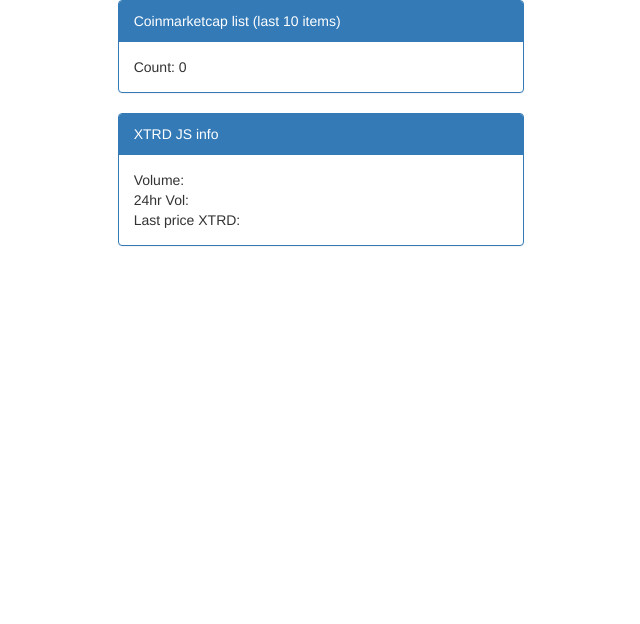
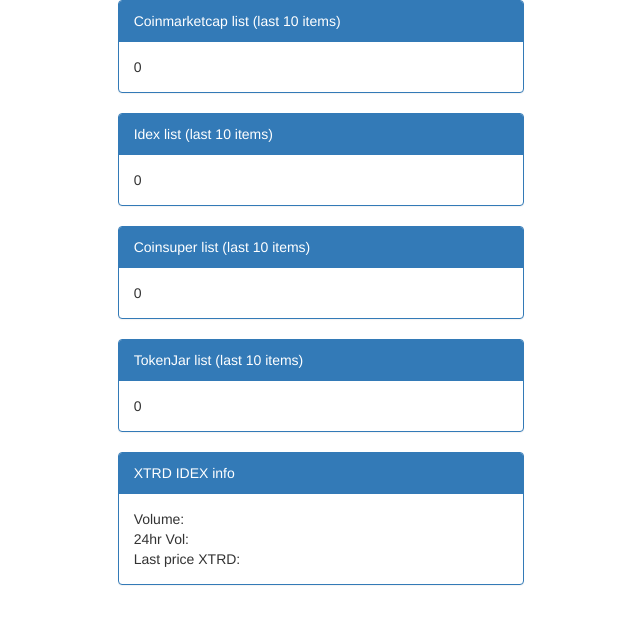
Before and after one commit to evmon/Rest-API, a Django app: page /db in a window 1280 px wide. Shown: the top 624 px of the page, without its empty margins (319-959 px from the left). Run offline with Django 3.2, Linux system fonts and the light colour scheme; data that the repository does not hold is empty; parts of the project's set-up code (start-up, migrations or seed data) failed here and were passed over; some libraries are stand-ins or nearby versions.

Commit message:
updated parse data modules

```diff
--- a/api/urls.py
+++ b/api/urls.py
@@ -1,11 +1,12 @@
 from django.urls import path
 
 from .views import (CoinmarketcapListView, BasicView, MarketsView,
-	api_root, )
+	api_root, RecordCreateView, )
 
 urlpatterns = [
 	path('', api_root, name='root'),
 	path('db', CoinmarketcapListView.as_view(), name='db'),
     path('rest/explorer/xtrd/basic', BasicView.as_view(), name='basic-metrics'),
     path('rest/explorer/xtrd/markets', MarketsView.as_view(), name='markets-info'),
+	path('rest/explorer/xtrd/create', RecordCreateView.as_view(), name='record-create'),
 ]
--- a/api/views.py
+++ b/api/views.py
@@ -1,7 +1,11 @@
+import json
 import requests
+import logging
 
 from django.shortcuts import render
 from django.views.generic.list import ListView
+from django.http import HttpResponse
+from django.utils import timezone
 
 from rest_framework import generics, status
 from rest_framework.decorators import api_view, permission_classes
@@ -12,6 +16,10 @@
 from .serializers import BasicSerializer, MarketSerializer
 
 from .models import Coinmarketcap, Idex, TokenJar, Coinsuper, TOTAL_SUPPLY
+from .forms import RecordCreateForm
+
+
+logger = logging.getLogger(__name__)
 
 
 class CoinmarketcapListView(ListView):
@@ -21,8 +29,11 @@
     def get_context_data(self, **kwargs):
         context = super().get_context_data(**kwargs)
         context['coinmarketcap_list'] = Coinmarketcap.objects.order_by('-date')[:10]
-        # print(context['data'])
+        context['idex_list'] = Idex.objects.order_by('-date')[:10]
+        context['tokenjar_list'] = TokenJar.objects.order_by('-date')[:10]
+        context['coinsuper_list'] = Coinsuper.objects.order_by('-date')[:10]
         return context
+
 
 @api_view(['GET'])
 def api_root(request, format=None):
@@ -103,3 +114,63 @@
         except:
             data = []
         return Response(data, status=status.HTTP_204_NO_CONTENT)
+
+
+class RecordCreateView(APIView):
+
+    @staticmethod
+    def post(request):
+        data = request.POST
+        coinsuper_usd = data['tickers[0][converted_last][usd]']
+        coinsuper_eth = data['tickers[0][converted_last][eth]']
+        coinsuper_volume = data['tickers[0][volume]']
+        idex_usd = data['tickers[1][converted_last][usd]']
+        idex_eth = data['tickers[1][converted_last][eth]']
+        idex_volume = data['tickers[1][volume]']
+        joyso = data['tickers[2][volume]']
+        tokenjar_usd = data['tickers[3][converted_last][usd]']
+        tokenjar_eth = data['tickers[3][converted_last][eth]']
+        tokenjar_volume = data['tickers[3][volume]']
+        ETH_USD = float(requests.get(
+            'https://min-api.cryptocompare.com/data/price?fsym=ETH&tsyms=USD').json()['USD'])
+        r = requests.get('https://api.coinmarketcap.com/v2/ticker/3067/')
+        data = json.loads(r.text)['data']
+        coinmarketcap_usd = data['quotes']['USD']['price']
+        coinmarketcap_eth = float(coinmarketcap_usd) / ETH_USD
+        coinmarketcap_volume = data['quotes']['USD']['volume_24h']
+        last_obj = Idex.objects.latest('date')
+        # print(timezone.now())
+        # print(last_obj.date)
+        # print(last_obj.date + timezone.timedelta(minutes=1) >= timezone.now())
+        # if(timezone.now() >= last_obj.date + timezone.timedelta(minutes=1)):
+        obj_cs = Coinsuper.objects.create(
+            price_usd=float(coinsuper_usd),
+            price_eth=float(coinsuper_eth),
+            volume=float(coinsuper_volume))
+        logger.debug("Created Coinsuper obj: " + str(obj_cs.date))
+        print("Created Coinsuper obj: " + str(obj_cs.date))
+
+        obj_i = Idex.objects.create(
+            price_usd=float(idex_usd),
+            price_eth=float(idex_eth),
+            volume=float(idex_volume))
+        logger.debug("Created Idex obj: " + str(obj_i.date))
+        print("Created Idex obj: " + str(obj_i.date))
+
+        obj_tj = TokenJar.objects.create(
+            price_usd=float(tokenjar_usd),
+            price_eth=float(tokenjar_eth),
+            volume=float(tokenjar_volume))
+        logger.debug("Created TokenJar obj: " + str(obj_tj.date))
+        print("Created TokenJar obj: " + str(obj_tj.date))
+
+        obj_c = Coinmarketcap.objects.create(
+            price_usd=coinmarketcap_usd,
+            price_eth=coinmarketcap_eth,
+            volume=coinmarketcap_volume)
+        logger.debug("Created Coinmarketcap obj: " + str(obj_c.date))
+        print("Created Coinmarketcap obj: " + str(obj_c.date))
+
+        return HttpResponse('All objects is created at {}'.format(timezone.now()), status=status.HTTP_201_CREATED)
+        # else:
+        #     return HttpResponse('Data has recently been updated.', status=status.HTTP_200_OK)
--- a/templates/api/coinmarketcap_list.html
+++ b/templates/api/coinmarketcap_list.html
@@ -18,16 +18,16 @@
             <div class="panel panel-primary">
                 <div class="panel-heading">Coinmarketcap list (last 10 items)</div>
                 <div class="panel-body">
-                    <span>Count: </span>
+                    <!-- <span>Count: </span> -->
                     <span>
                         {% if coinmarketcap_list %}
-                            {{ coinmarketcap_list|length }}
+                            <!-- {{ coinmarketcap_list|length }} -->
                             {% for key in coinmarketcap_list %}
-                                 <p>{{ key.date }}</p>
+                                 <p>Date: {{ key.date }}</p>
                             {% endfor %}
                         {% else %}
                             0
-                        {% endif %}</span></br>
+                        {% endif %}</span>
                 </div>
             </div>
         </div>
@@ -36,7 +36,67 @@
     <div class="row row-top">
         <div class="col-md-4 col-md-offset-4">
             <div class="panel panel-primary">
-                <div class="panel-heading">XTRD JS info</div>
+                <div class="panel-heading">Idex list (last 10 items)</div>
+                <div class="panel-body">
+                    <!-- <span>Count: </span> -->
+                    <span>
+                        {% if idex_list %}
+                            <!-- {{ idex_list|length }} -->
+                            {% for key in idex_list %}
+                                 <p>Date: {{ key.date }}</p>
+                            {% endfor %}
+                        {% else %}
+                            0
+                        {% endif %}</span>
+                </div>
+            </div>
+        </div>
+    </div>
+
+    <div class="row row-top">
+        <div class="col-md-4 col-md-offset-4">
+            <div class="panel panel-primary">
+                <div class="panel-heading">Coinsuper list (last 10 items)</div>
+                <div class="panel-body">
+                    <!-- <span>Count: </span> -->
+                    <span>
+                        {% if coinsuper_list %}
+                            <!-- {{ coinsuper_list|length }} -->
+                            {% for key in coinsuper_list %}
+                                 <p>Date: {{ key.date }}</p>
+                            {% endfor %}
+                        {% else %}
+                            0
+                        {% endif %}</span>
+                </div>
+            </div>
+        </div>
+    </div>
+
+    <div class="row row-top">
+        <div class="col-md-4 col-md-offset-4">
+            <div class="panel panel-primary">
+                <div class="panel-heading">TokenJar list (last 10 items)</div>
+                <div class="panel-body">
+                    <!-- <span>Count: </span> -->
+                    <span>
+                        {% if tokenjar_list %}
+                            <!-- {{ tokenjar_list|length }} -->
+                            {% for key in tokenjar_list %}
+                                 <p>Date: {{ key.date }}</p>
+                            {% endfor %}
+                        {% else %}
+                            0
+                        {% endif %}</span>
+                </div>
+            </div>
+        </div>
+    </div>
+
+    <div class="row row-top">
+        <div class="col-md-4 col-md-offset-4">
+            <div class="panel panel-primary">
+                <div class="panel-heading">XTRD IDEX info</div>
                 <div class="panel-body">
                     <span>Volume: </span>
                     <span id="volume"></span></br>
@@ -57,6 +117,7 @@
             url: "https://api.idex.market/returnTicker",
             dataType: 'json',
             success: function(body){
+                console.log(body.ETH_XTRD)
                 var volume = document.getElementById('volume');
                 var _24vol = document.getElementById('_24vol');
                 var price = document.getElementById('price');
@@ -65,7 +126,7 @@
                 _24vol.innerHTML = body.ETH_XTRD.quoteVolume + ' XTRD / ' + body.ETH_XTRD.baseVolume + ' ETH';
                 var priceEth = body.ETH_XTRD.last;
                 var priceUSD = priceEth*priceETHtoUSD.innerHTML;
-                price.innerHTML = body.ETH_XTRD.last + ' ETH, ' + priceUSD.toFixed(4) + ' USD';
+                price.innerHTML = priceEth + ' ETH, ' + priceUSD.toFixed(6) + ' USD';
             }
 
         });
--- a/templates/rest_framework/api.html
+++ b/templates/rest_framework/api.html
@@ -2,6 +2,7 @@
 {% load i18n %}
 
 {% block branding %}
+	<span id="priceUSD" style="visibility: hidden;"></span>
     <a class="navbar-brand" rel="nofollow" href="{% url 'root' %}">
         {% trans 'REST API XTRD' %}
     </a>
```
Also changed, not shown: app/settings.py (+12 -8 lines), docker-compose.yml (+32 -32 lines).
